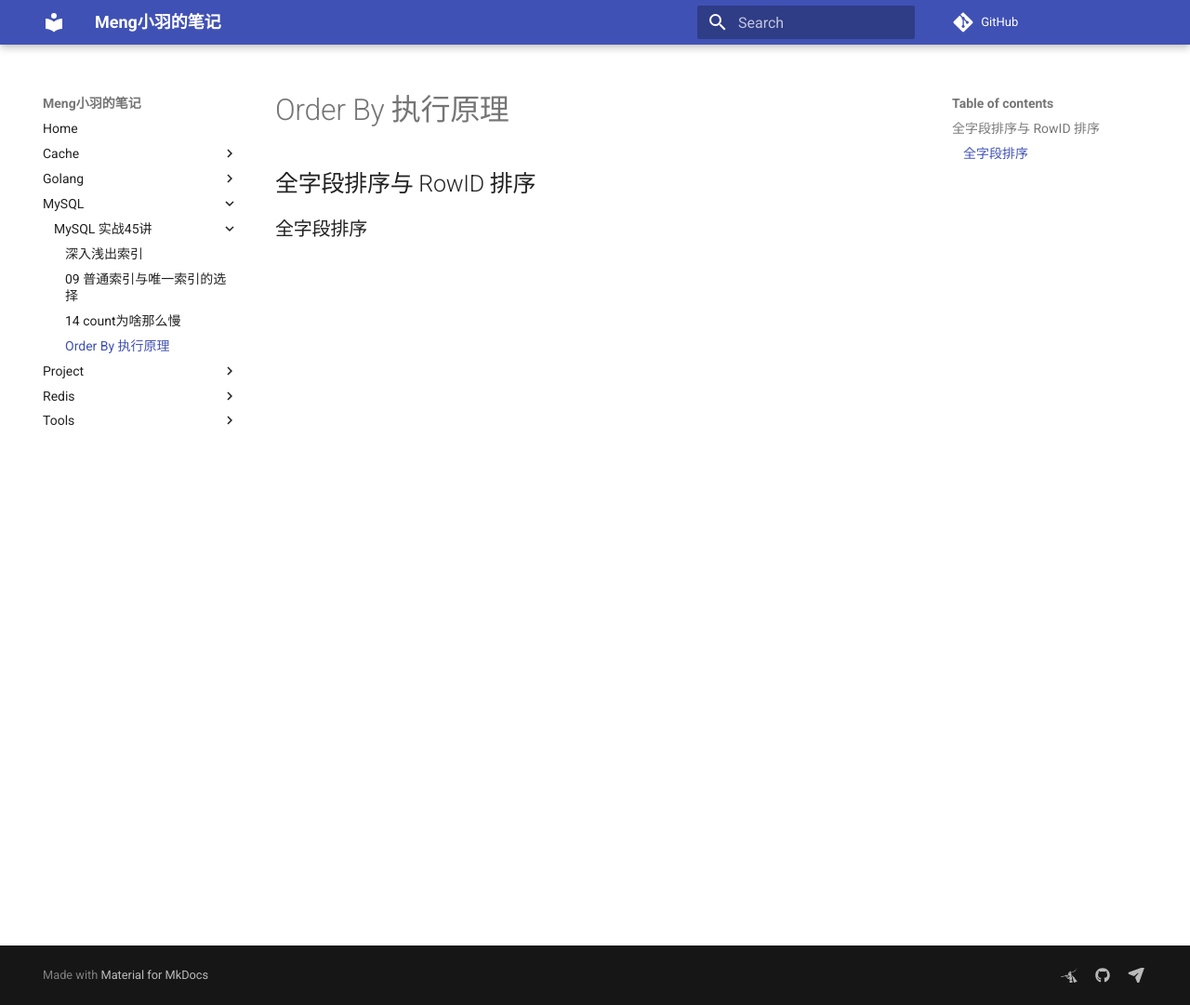
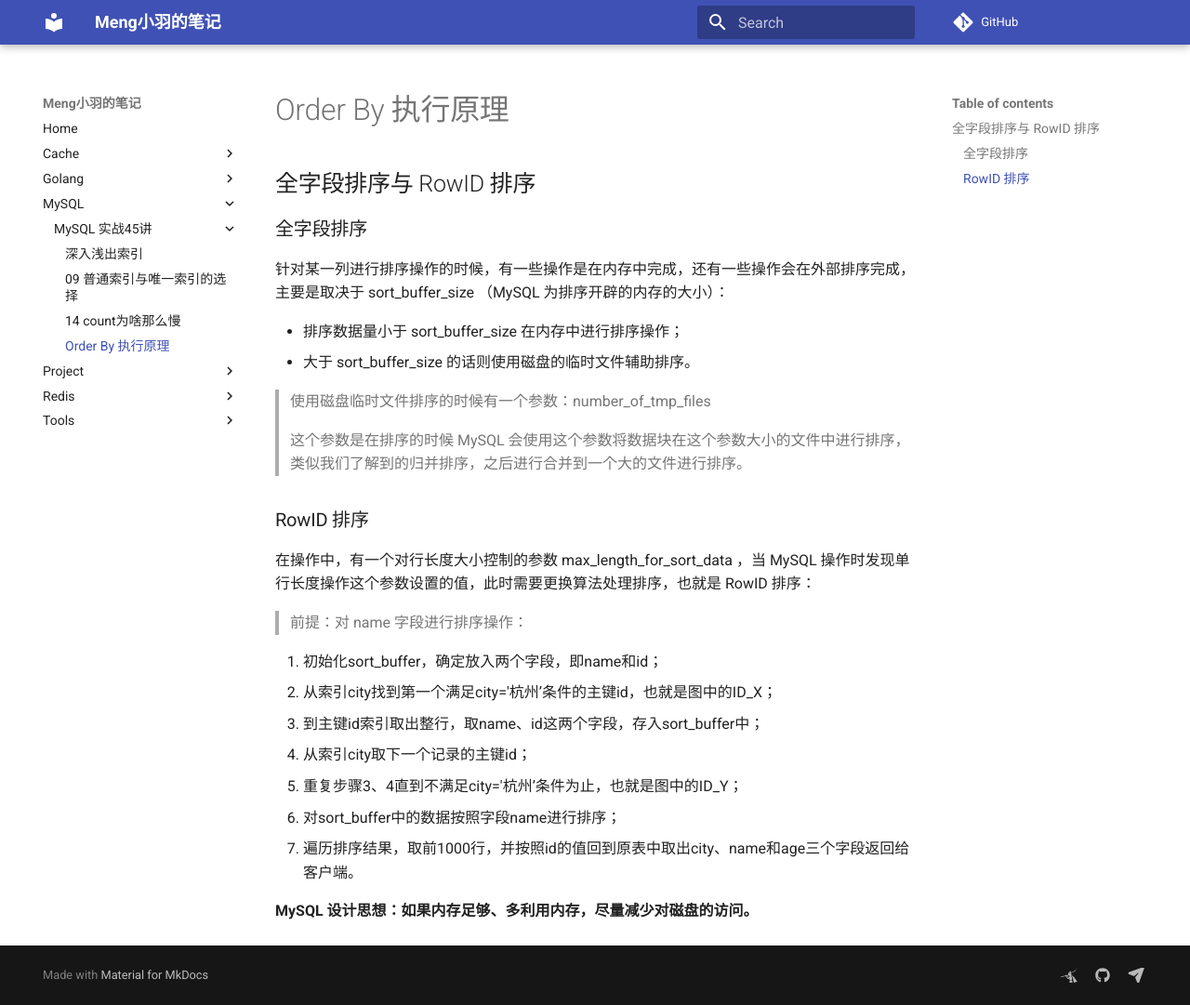
Before and after one commit to debuginn/notes, an MkDocs documentation site: the page built from docs/MySQL/MySQL 实战45讲/16-orderby原理.md, in a window 1280 px wide and 1081 px high. Shown: the whole window at 93% size. Built offline with MkDocs 1.6.1 and Material for MkDocs 9.7.7, drawn with Linux system fonts in a browser that asks for light colours; nearby versions of some CDN libraries; comment, search, counter and statistics services are not loaded.

Commit message:
crontab auto save

```diff
--- a/docs/MySQL/MySQL 实战45讲/16-orderby原理.md
+++ b/docs/MySQL/MySQL 实战45讲/16-orderby原理.md
@@ -5,3 +5,38 @@
 
 
 ### 全字段排序
+
+针对某一列进行排序操作的时候，有一些操作是在内存中完成，还有一些操作会在外部排序完成，主要是取决于 sort_buffer_size （MySQL 为排序开辟的内存的大小）：
+
+- 排序数据量小于 sort_buffer_size 在内存中进行排序操作；
+- 大于 sort_buffer_size 的话则使用磁盘的临时文件辅助排序。
+
+
+
+> 使用磁盘临时文件排序的时候有一个参数：number_of_tmp_files
+>
+> 这个参数是在排序的时候 MySQL 会使用这个参数将数据块在这个参数大小的文件中进行排序，类似我们了解到的归并排序，之后进行合并到一个大的文件进行排序。
+
+
+
+
+
+### RowID 排序
+
+在操作中，有一个对行长度大小控制的参数 max_length_for_sort_data ，当 MySQL 操作时发现单行长度操作这个参数设置的值，此时需要更换算法处理排序，也就是 RowID 排序：
+
+
+
+> 前提：对 name 字段进行排序操作：
+
+1. 初始化sort_buffer，确定放入两个字段，即name和id；
+2. 从索引city找到第一个满足city='杭州’条件的主键id，也就是图中的ID_X；
+3. 到主键id索引取出整行，取name、id这两个字段，存入sort_buffer中；
+4. 从索引city取下一个记录的主键id；
+5. 重复步骤3、4直到不满足city='杭州’条件为止，也就是图中的ID_Y；
+6. 对sort_buffer中的数据按照字段name进行排序；
+7. 遍历排序结果，取前1000行，并按照id的值回到原表中取出city、name和age三个字段返回给客户端。
+
+
+
+**MySQL 设计思想：如果内存足够、多利用内存，尽量减少对磁盘的访问。**
```
